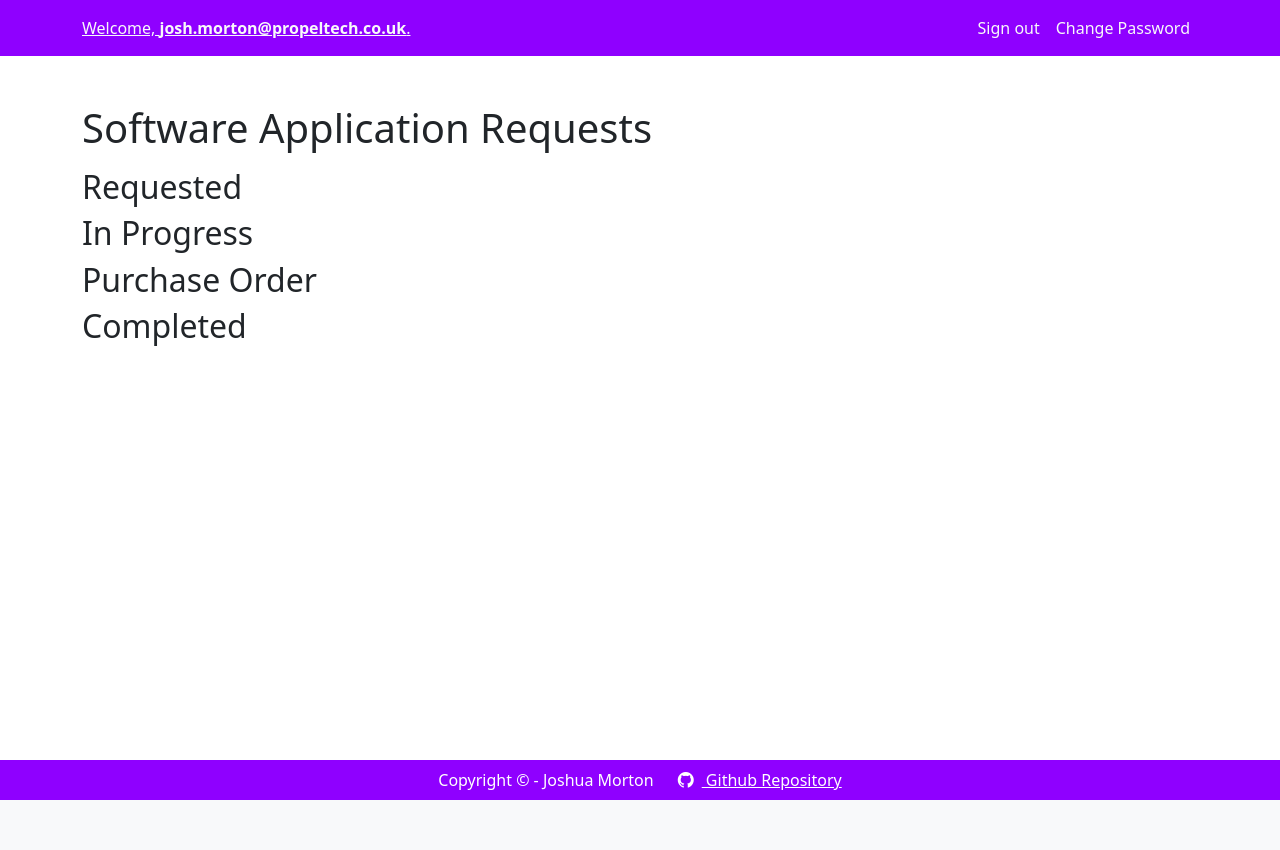
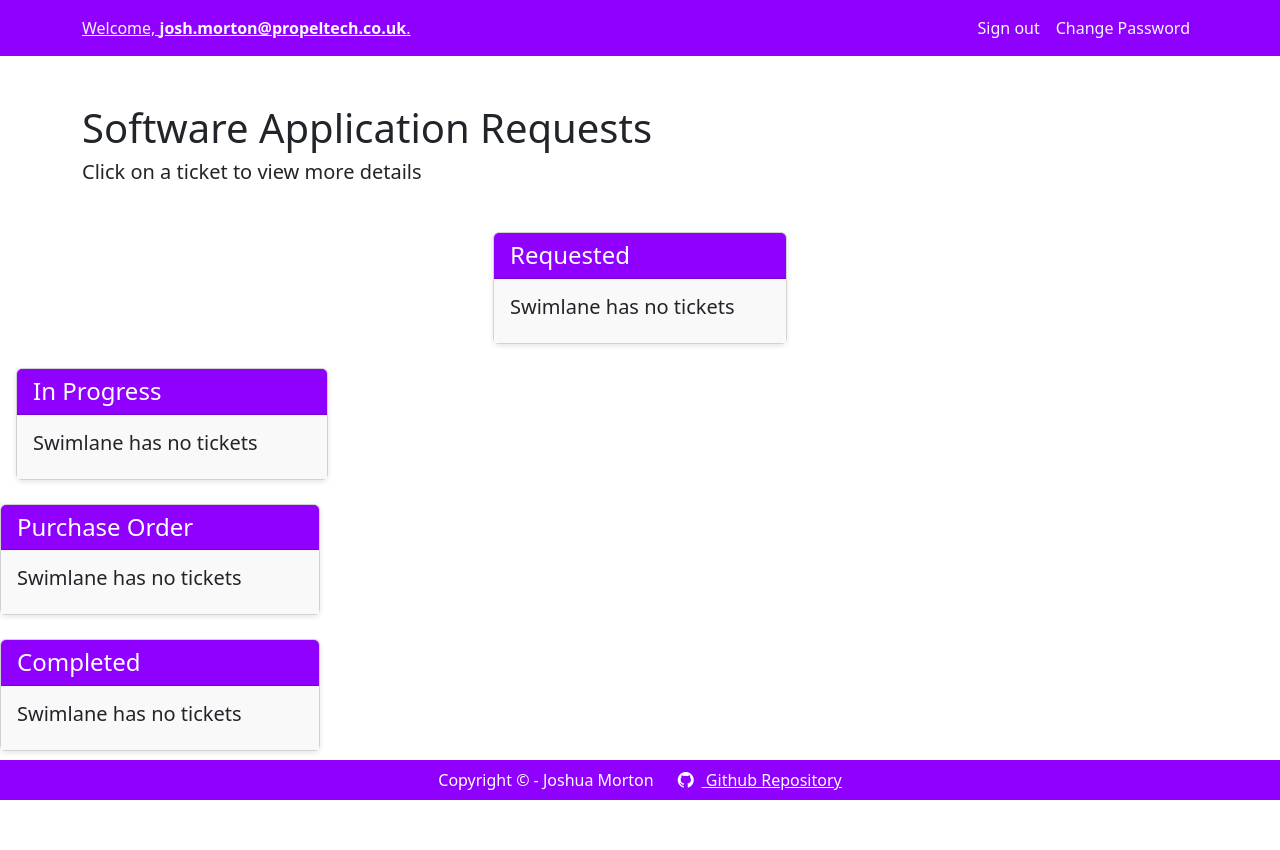
Before and after one commit to jMorton95/simple-helpdesk, a Django app: page /project/2 in a window 1280 px wide. Before the commit the page ends 800 px from the top, so only its background shows below. Run offline with Django 5.2, Linux system fonts and the light colour scheme; a user stored in the database is signed in; data comes from the database, SQL or seed files in the repository; both versions use the stored data as it was after the commit.

Commit message:
[dev] Created a rudimentary kanban view for swimlanes

```diff
--- a/app/simple_helpdesk/models.py
+++ b/app/simple_helpdesk/models.py
@@ -86,7 +86,7 @@ class Ticket(AuditableEntity):
   ticket_priority = models.IntegerField(default=1)
 
   def __str__(self):
-    return self.name
+    return f"{self.ticket_swimlane.swimlane_project.name} - {self.ticket_swimlane.name} - {self.name}"
 
   @property
   def comments(self):
--- a/app/simple_helpdesk/static/css/styles.css
+++ b/app/simple_helpdesk/static/css/styles.css
@@ -1,3 +1,7 @@
+:root {
+  --primary-color: #8F00FF;
+}
+
 body {
   background-color: #f0f2f5;
   font-family: Arial, sans-serif;
@@ -48,7 +52,7 @@ body {
   text-decoration: underline;
 }
 nav, footer {
-  background-color: #8F00FF;
+  background-color: var(--primary-color);
   box-shadow: 0 0.5rem 1rem rgba(0, 0, 0, 0.15), inset 0 -1px 0 rgba(25)
 }
 
@@ -72,7 +76,7 @@ footer {
 }
 
 .btn-primary{
-  background-color: #8F00FF !important;
+  background-color: var(--primary-color) !important;
   border-color: #9000ffdc !important;
 }
 
@@ -83,3 +87,33 @@ footer {
 .navbar-toggler-icon {
   background-color: #FFFFFF !important;
 }
+
+.card-header.bg-primary {
+  background-color: var(--primary-color) !important;
+}
+
+.card-body {
+  background-color: #f9f9f9;
+}
+
+.card-header h5 {
+  font-size: 1.1rem;
+  color: #333;
+}
+
+.card {
+  border-radius: 8px;
+  box-shadow: 0 2px 5px rgba(0, 0, 0, 0.1);
+  background-color: #f9f9f9;
+}
+
+.ticket-card {
+  background-color: #FFFFFF !important;
+}
+
+.ticket-comment {
+  background-color: #f1f1f1;
+  padding: 10px;
+  border-radius: 5px;
+  margin-top: 10px;
+}
--- a/app/simple_helpdesk/templates/base.html
+++ b/app/simple_helpdesk/templates/base.html
@@ -10,11 +10,15 @@
   </head>
   <body>
     {% include "generic_components/nav_bar.html" %}
-    <main class="container my-5">
-      <h1 class="mb-3">
-        {% block header %}Simple Helpdesk{% endblock header %}
-      </h1>
-
+    <main>
+      <section class="container my-5">
+        <div class="mb-3">
+        <h1>
+          {% block header %}Simple Helpdesk{% endblock header %}
+        </h1>
+        <h5>{% block description %}{% endblock description %} </h5>
+        </div>
+      </section>
       {% block content %} {% endblock content %}
     </main>
   {% include "generic_components/footer.html" %}
--- a/app/simple_helpdesk/templates/helpdesk/dashboard.html
+++ b/app/simple_helpdesk/templates/helpdesk/dashboard.html
@@ -4,9 +4,10 @@
 
 {% block content %}
 
-<h2 class="my-4">Active Service Desks</h2>
+
 
 <section class="container mb-5">
+  <h2 class="my-4">Active Service Desks</h2>
   <a href="{% url "project_create" %}" class="btn btn-primary mt-2 mb-5">Create new Service Desk</a>
   <div class="row row-cols-1 row-cols-sm-1 row-cols-md-2 row-cols-lg-2 g-4">
     {% for project in projects %}
--- a/app/simple_helpdesk/templates/helpdesk/project_form.html
+++ b/app/simple_helpdesk/templates/helpdesk/project_form.html
@@ -15,6 +15,7 @@
 
 <hr class="hr" />
 
+<section class="container my-5">
   <form
     action="{% if is_update %}{% url 'project_edit' project.id %}{% else %}{% url 'project_create' %}{% endif %}"
     method="POST">
@@ -110,6 +111,7 @@
       </button>
     </div>
   </form>
+</section>
 
 {% include "helpdesk/partials/delete_swimlane_modal.html" %}
 {% include "helpdesk/partials/delete_project_modal.html" %}
--- a/app/simple_helpdesk/templates/helpdesk/project_overview.html
+++ b/app/simple_helpdesk/templates/helpdesk/project_overview.html
@@ -3,28 +3,47 @@
 
 {% block title %} {{ project.name }} {% endblock %}
 {% block header %} {{ project.name }} {% endblock %}
+{% block description  %}Click on a ticket to view more details{% endblock description %}
 
 {% block content %}
-
-{% for swimlane in swimlanes  %}
-
-  <h2>{{swimlane.name}}</h2>
-
-  {% for ticket in swimlane.tickets  %}
-    <h3>{{ticket.name}}</h3>
+  <div class="mx-3 my-4">
+    <div class="row justify-content-center">
+      {% for swimlane in swimlanes %}
+        <div class="col-12 col-md-4 col-lg-3 mb-4">
+          <div class="card">
+            <div class="card-header bg-primary text-white">
+              <h4 class="m-0">{{ swimlane.name }}</h4>
+            </div>
+            <div class="card-body">
+              {% for ticket in swimlane.tickets %}
+                <div class="card ticket-card mb-3">
+                  <div class="card-header">
+                    <h5>{{ ticket.name }}</h5>
+                    <p>{{ ticket.description }} <p/>
+                  </div>
+                </div>
+              {% endfor %}
+              {% if swimlane.tickets.count == 0 %}
+                <h5>Swimlane has no tickets</h5>
+              </div>
+              {% endif %}
+            </div>
+          </div>
+        </div>
+      {% endfor %}
+    </div>
+  </div>
+{% endblock %}
 
 
-    <p>Assignee: {{ ticket.assignee.username }}</p>
-    <p>Reporter: {{ ticket.reporter.username }}</p>
+{% comment %} <div class="card-body">
+  <p><strong>Assignee:</strong> {{ ticket.assignee.username }}</p>
+  <p><strong>Reporter:</strong> {{ ticket.reporter.username }}</p>
 
-    {% for comment in ticket.comments %}
-
-    <p> Commenter: {{comment.user.username}}</p>
-    <p>{{comment.text}}<p/>
-
-    {% endfor %}
+  {% for comment in ticket.comments %}
+    <div class="border-top pt-2">
+      <p><strong>Commenter:</strong> {{ comment.user.username }}</p>
+      <p>{{ comment.text }}</p>
+    </div>
   {% endfor %}
-
-{% endfor %}
-
-{% endblock %}
+</div> {% endcomment %}
```
Also changed, not shown: app/helpdesk.sqlite3. Lines whose indentation alone changed are shown as unchanged.
